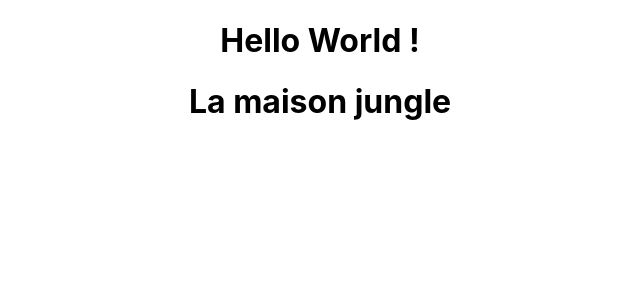
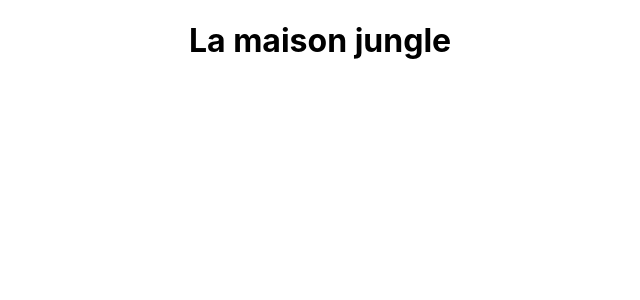
Before and after one commit to amri-coder/la-maison-jungle, a React (Create React App) app: page / in a window 1280 px wide. Shown: the top 300 px of the page, without its empty margins (320-960 px from the left). Built offline with nearby package versions, Linux system fonts and the light colour scheme.

Commit message:
configuration project

```diff
--- a/src/App.js
+++ b/src/App.js
@@ -4,7 +4,7 @@ import Banner from './components/Banner';
 function App() {
   return (
     <div className="App">
-      <h1>Hello World !</h1>
+
       <Banner />
     </div>
   );
```
